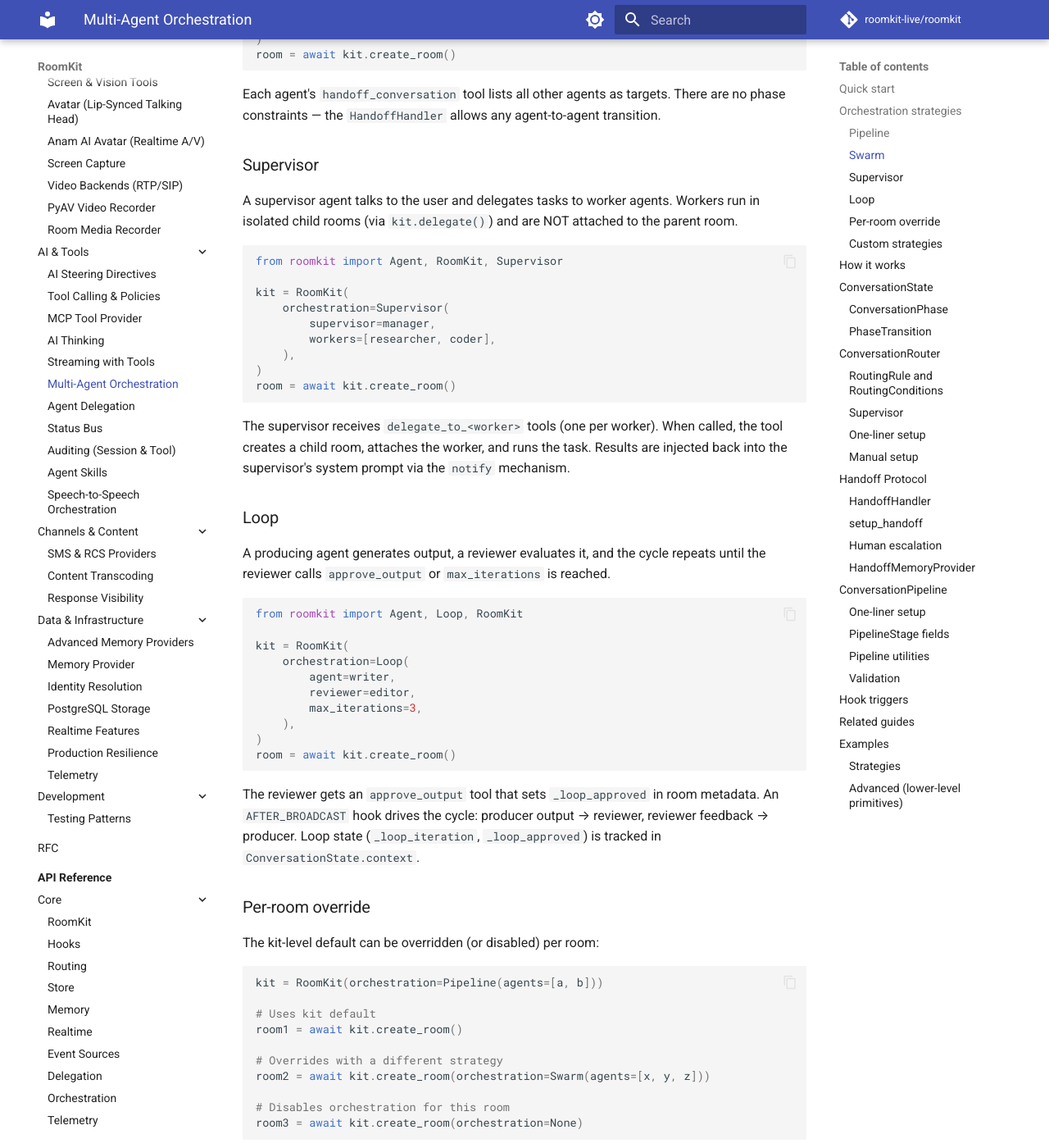
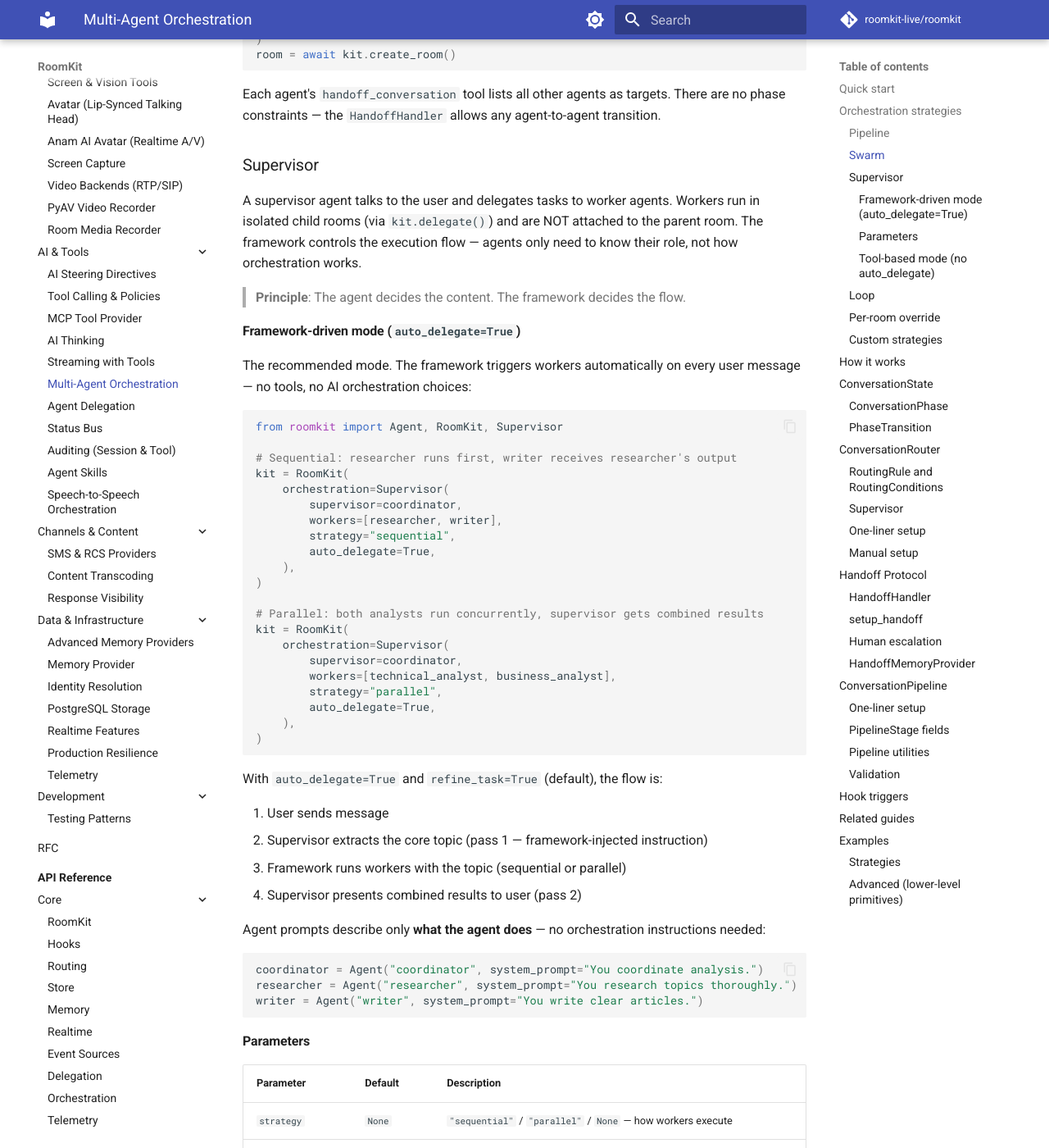
Before and after one commit to roomkit-live/roomkit-docs, an MkDocs documentation site: the page built from docs/guides/orchestration.md, in a window 1280 px wide and 1400 px high, scrolled down 1616 px. Shown: the whole window at 82% size. Built offline with MkDocs 1.6.1 and Material for MkDocs 9.7.7, drawn with Linux system fonts in a browser that asks for light colours; comment, search, counter and statistics services are not loaded; some of the changed text lies outside the part shown.

Commit message:
docs: update Supervisor with auto_delegate and framework-driven flow
- Rewrite Supervisor section with framework-driven mode as recommended
- Add auto_delegate, refine_task, refine_instruction parameters table
- Document two-pass flow (topic extraction → workers → presentation)
- Emphasize principle: agent decides content, framework decides flow
- Update features.md examples with auto_delegate=True

Co-Authored-By: Claude Opus 4.6 (1M context) <noreply@anthropic.com>

````diff
--- a/docs/guides/orchestration.md
+++ b/docs/guides/orchestration.md
@@ -64,21 +64,79 @@ Each agent's `handoff_conversation` tool lists all other agents as targets. Ther
 
 ### Supervisor
 
-A supervisor agent talks to the user and delegates tasks to worker agents. Workers run in isolated child rooms (via `kit.delegate()`) and are NOT attached to the parent room.
+A supervisor agent talks to the user and delegates tasks to worker agents. Workers run in isolated child rooms (via `kit.delegate()`) and are NOT attached to the parent room. The framework controls the execution flow — agents only need to know their role, not how orchestration works.
+
+> **Principle**: The agent decides the content. The framework decides the flow.
+
+#### Framework-driven mode (`auto_delegate=True`)
+
+The recommended mode. The framework triggers workers automatically on every user message — no tools, no AI orchestration choices:
 
 ```python
 from roomkit import Agent, RoomKit, Supervisor
 
+# Sequential: researcher runs first, writer receives researcher's output
+kit = RoomKit(
+    orchestration=Supervisor(
+        supervisor=coordinator,
+        workers=[researcher, writer],
+        strategy="sequential",
+        auto_delegate=True,
+    ),
+)
+
+# Parallel: both analysts run concurrently, supervisor gets combined results
+kit = RoomKit(
+    orchestration=Supervisor(
+        supervisor=coordinator,
+        workers=[technical_analyst, business_analyst],
+        strategy="parallel",
+        auto_delegate=True,
+    ),
+)
+```
+
+With `auto_delegate=True` and `refine_task=True` (default), the flow is:
+
+1. User sends message
+2. Supervisor extracts the core topic (pass 1 — framework-injected instruction)
+3. Framework runs workers with the topic (sequential or parallel)
+4. Supervisor presents combined results to user (pass 2)
+
+Agent prompts describe only **what the agent does** — no orchestration instructions needed:
+
+```python
+coordinator = Agent("coordinator", system_prompt="You coordinate analysis.")
+researcher = Agent("researcher", system_prompt="You research topics thoroughly.")
+writer = Agent("writer", system_prompt="You write clear articles.")
+```
+
+#### Parameters
+
+| Parameter | Default | Description |
+|-----------|---------|-------------|
+| `strategy` | `None` | `"sequential"` / `"parallel"` / `None` — how workers execute |
+| `auto_delegate` | `False` | `True` = framework triggers workers automatically, `False` = AI decides via tools |
+| `refine_task` | `True` | When `auto_delegate=True`: `True` = supervisor extracts topic first (two-pass), `False` = workers get raw user message |
+| `refine_instruction` | `None` | Custom pass-1 instruction (overrides default topic extraction) |
+| `wait_for_result` | `True` | When `auto_delegate=False`: inline (`True`) or background (`False`) execution |
+
+#### Tool-based mode (no `auto_delegate`)
+
+When `auto_delegate=False` (default), the AI decides when to delegate:
+
+- With `strategy` set: a single `delegate_workers` tool is injected
+- Without `strategy`: per-worker `delegate_to_<id>` tools are injected
+
+```python
+# AI decides via per-worker tools
 kit = RoomKit(
     orchestration=Supervisor(
         supervisor=manager,
         workers=[researcher, coder],
     ),
 )
-room = await kit.create_room()
 ```
-
-The supervisor receives `delegate_to_<worker>` tools (one per worker). When called, the tool creates a child room, attaches the worker, and runs the task. Results are injected back into the supervisor's system prompt via the `notify` mechanism.
 
 ### Loop
 
````
Also changed, not shown: docs/features.md (+11 -2 lines).
